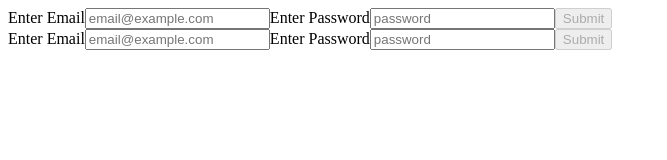
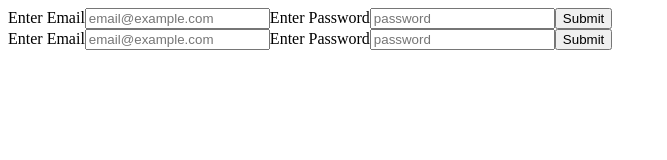
Before and after one commit to rc-devs/baby_chart_fe, an Angular app in the folder baby_chart_fe/: page /login in a window 1280 px wide. Shown: the top 160 px of the page, without its empty margins (0-667 px from the left). Built offline with nearby package versions, Linux system fonts and the light colour scheme.

Commit message:
remove valid requirement for button

```diff
--- a/baby_chart_fe/src/app/core/login/login.component.html
+++ b/baby_chart_fe/src/app/core/login/login.component.html
@@ -3,5 +3,5 @@
   <input type="email" name="email" placeholder="email@example.com">
   <label for="password">Enter Password</label>
   <input type="password" name="password" placeholder="password">
-  <button type="submit" disabled="!loginForm.valid">Submit</button>
+  <button type="submit" >Submit</button>
 </form>
```
